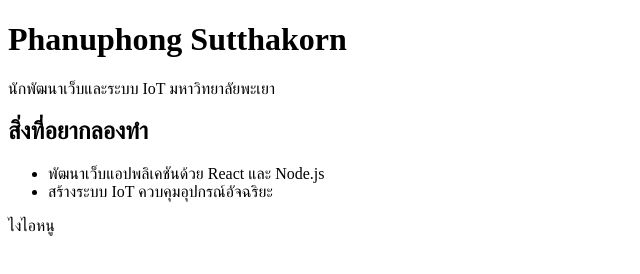
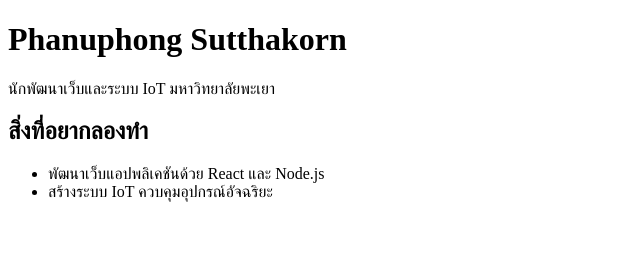
Before and after one commit to phanuphong-06/my-profile-lab-git, a plain HTML site: page index.html in a window 1280 px wide. Shown: the full height of the page, 0-640 px from the left. Drawn offline with Linux system fonts and the light colour scheme.

Commit message:
Clean up duplicate tagline

```diff
--- a/index.html
+++ b/index.html
@@ -12,7 +12,5 @@
     <li>พัฒนาเว็บแอปพลิเคชันด้วย React และ Node.js</li>
     <li>สร้างระบบ IoT ควบคุมอุปกรณ์อัจฉริยะ</li>
   </ul>
-  <p class="tagline">ไงไอหนู</p>
-
 </body>
 </html>
```
